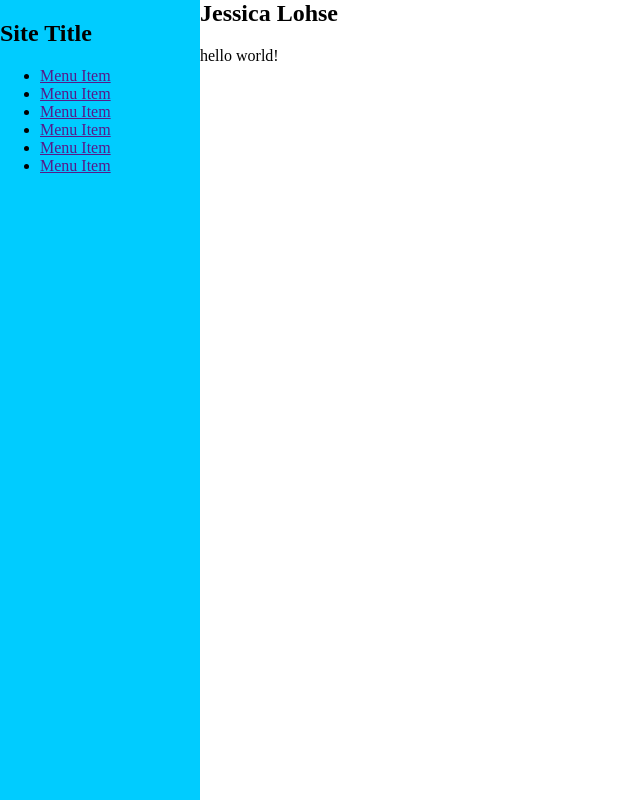
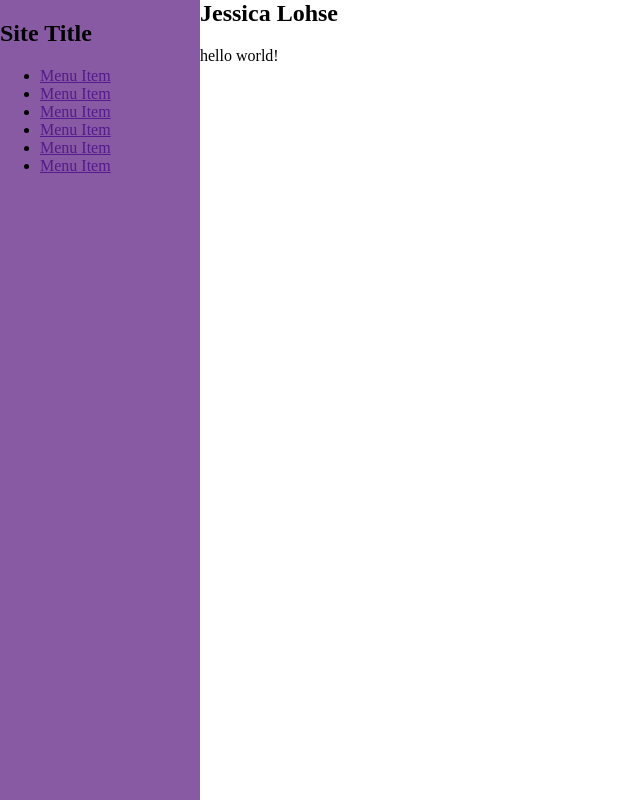
Before and after one commit to jalohse/.github.io, a PHP site: page / in a window 1280 px wide. Shown: the whole page, without its empty margins (0-640 px from the left). Run offline with PHP 8.4, Linux system fonts and the light colour scheme.

Commit message:
Putting purple color in

```diff
--- a/css/style.css
+++ b/css/style.css
@@ -7,7 +7,7 @@ nav {
   position: fixed;
   height:100%;
   width:200px;
-  background:#00CCFF;
+  background:#885AA3;
 }
 
 h1 {
```
